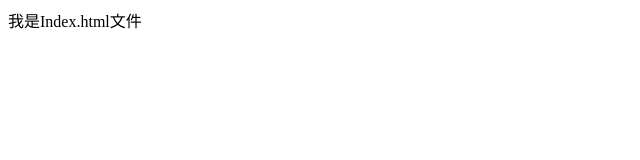
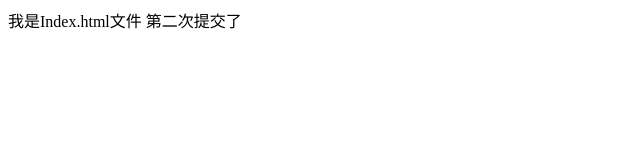
Before and after one commit to lihonghan/git-demo, a plain HTML site: page index.html in a window 1280 px wide. Shown: the whole page, without its empty margins (0-640 px from the left). Drawn offline with Linux system fonts and the light colour scheme.

Commit message:
这是A程序员第二次提交

```diff
--- a/index.html
+++ b/index.html
@@ -6,5 +6,6 @@
 	</head>
 	<body>
 		我是Index.html文件
+		第二次提交了
 	</body>
 </html>
```
